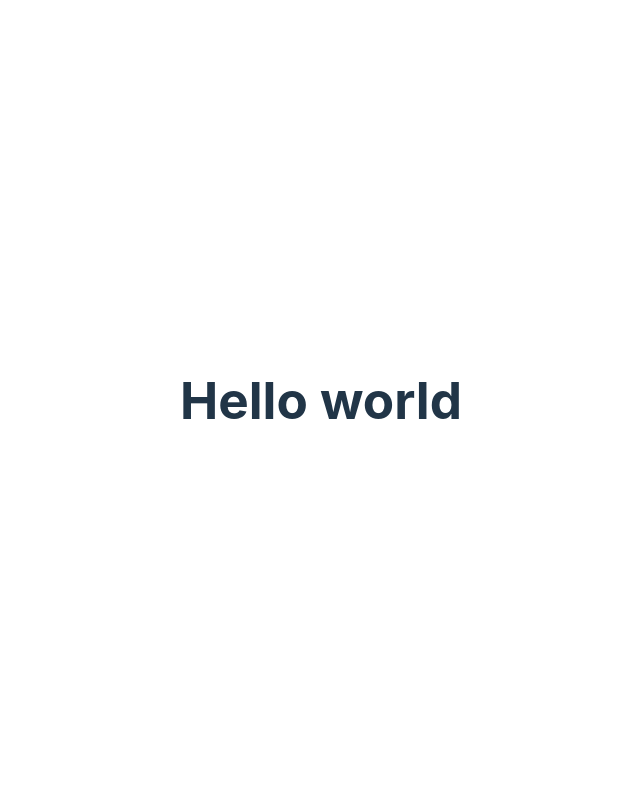
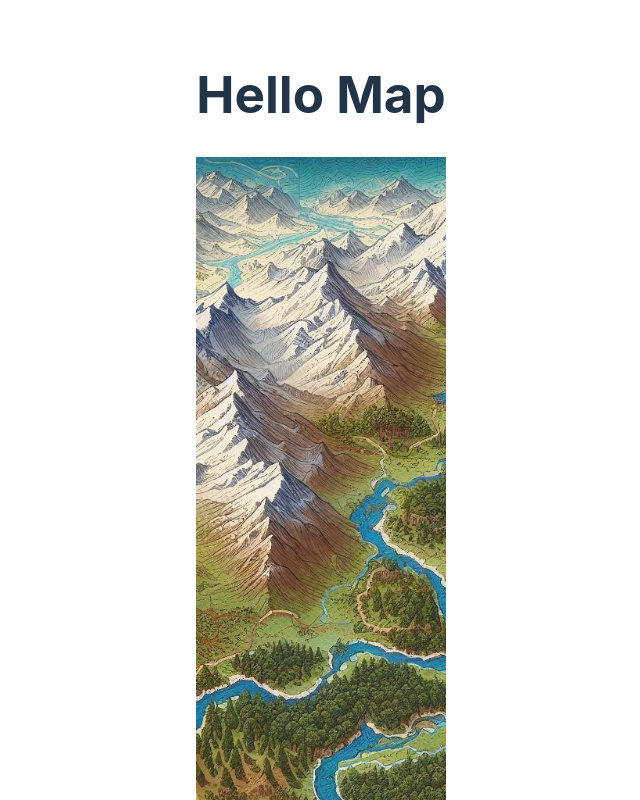
Before and after one commit to Aarwyn-Solutions/sylvan_bastion_defence_react, a React (Vite) app: page / in a window 1280 px wide. Shown: the top 800 px of the page, without its empty margins (319-959 px from the left). Built offline with nearby package versions, Linux system fonts and the light colour scheme.

Commit message:
render Map component

```diff
--- a/src/App.tsx
+++ b/src/App.tsx
@@ -1,13 +1,16 @@
-import { useDojo } from "./DojoContext";
+import React from "react";
 import { useEffect } from "react";
-import { setComponentsFromGraphQLEntities } from "@dojoengine/utils";
 
-function App() {
+import Map from "./components/Map";
+
+const App: React.FC = () => {
+  const mapImageUrl = "./src/assets/game/map.jpg";
   return (
     <>
-      <h1>Hello world</h1>
+      <h1>Hello Map</h1>
+      <Map imageUrl={mapImageUrl} />
     </>
   );
-}
+};
 
 export default App;
```
